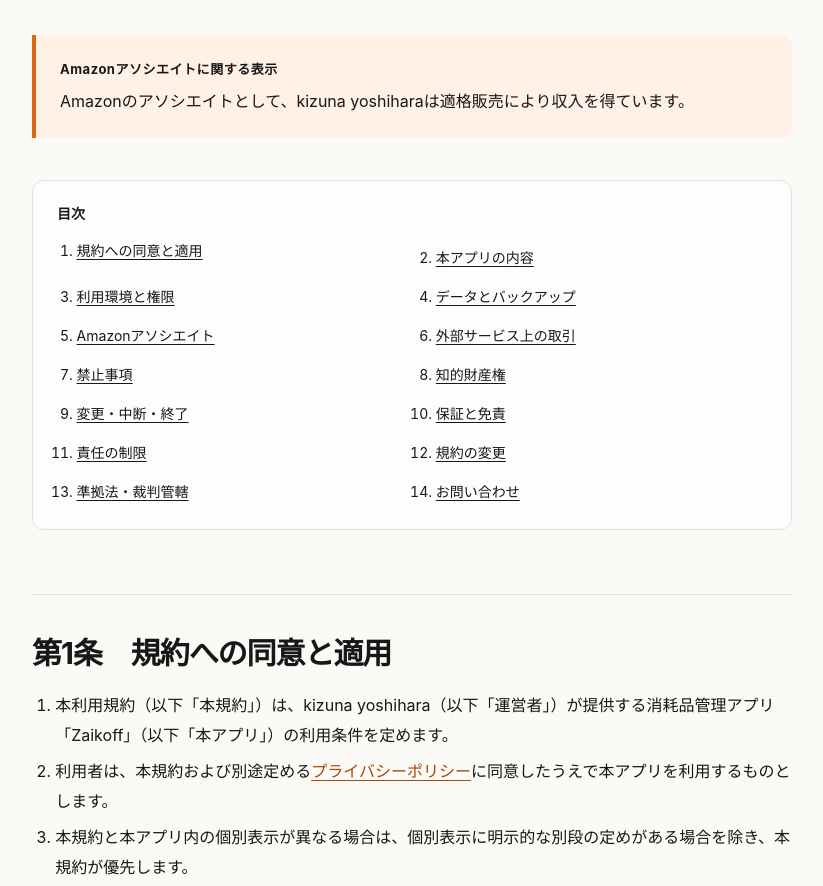
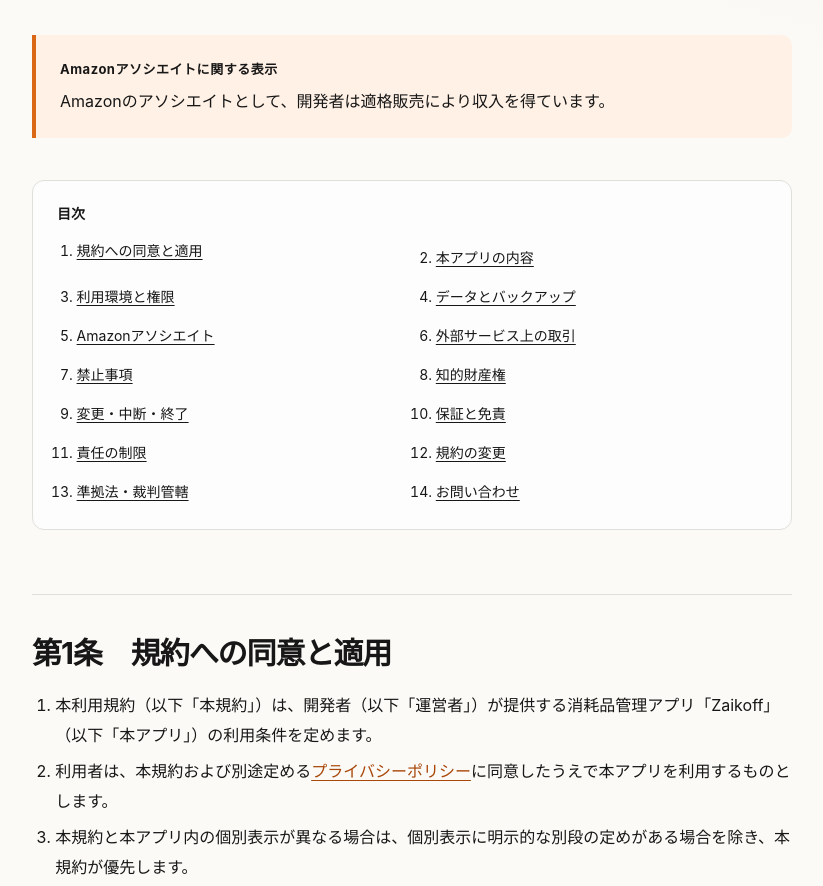
Before and after one commit to kizuna0411/PrivacyPolicy, a plain HTML site: page products/zaikoff/terms-of-service.html in a window 1280 px wide. Shown: the part 393-1279 px from the top of the page, without its empty margins (228-1051 px from the left). Drawn offline with Linux system fonts and the light colour scheme.

Commit message:
Hide Zaikoff developer name

```diff
--- a/products/zaikoff/terms-of-service.html
+++ b/products/zaikoff/terms-of-service.html
@@ -324,7 +324,7 @@
       <aside class="affiliate-notice" aria-label="Amazonアソシエイトに関する表示">
         <strong>Amazonアソシエイトに関する表示</strong>
         <p>
-          Amazonのアソシエイトとして、kizuna yoshiharaは適格販売により収入を得ています。
+          Amazonのアソシエイトとして、開発者は適格販売により収入を得ています。
         </p>
       </aside>
 
@@ -351,7 +351,7 @@
       <section id="application">
         <h2>第1条　規約への同意と適用</h2>
         <ol>
-          <li>本利用規約（以下「本規約」）は、kizuna yoshihara（以下「運営者」）が提供する消耗品管理アプリ「Zaikoff」（以下「本アプリ」）の利用条件を定めます。</li>
+          <li>本利用規約（以下「本規約」）は、開発者（以下「運営者」）が提供する消耗品管理アプリ「Zaikoff」（以下「本アプリ」）の利用条件を定めます。</li>
           <li>利用者は、本規約および別途定める<a href="privacy-policy.html">プライバシーポリシー</a>に同意したうえで本アプリを利用するものとします。</li>
           <li>本規約と本アプリ内の個別表示が異なる場合は、個別表示に明示的な別段の定めがある場合を除き、本規約が優先します。</li>
         </ol>
@@ -396,7 +396,7 @@
         <h2>第5条　Amazonアソシエイト・プログラム</h2>
         <ol>
           <li>本アプリには、Amazon.co.jpへ遷移するアフィリエイトリンクが含まれます。</li>
-          <li>Amazonのアソシエイトとして、kizuna yoshiharaは適格販売により収入を得ています。</li>
+          <li>Amazonのアソシエイトとして、開発者は適格販売により収入を得ています。</li>
           <li>当該リンクには、AmazonアソシエイトのトラッキングID「zaikoff-22」が含まれます。</li>
           <li>利用者が当該リンクを経由して適格な商品を購入した場合、運営者がAmazonから紹介料を受け取ることがあります。</li>
           <li>Amazonおよび関連する商標は、Amazon.com, Inc.またはその関連会社の商標です。本アプリはAmazonが運営または提供するアプリではありません。</li>
@@ -508,7 +508,7 @@
         <div class="contact-card">
           <dl>
             <dt>運営者</dt>
-            <dd>kizuna yoshihara</dd>
+            <dd>開発者（氏名は必要に応じて開示します）</dd>
             <dt>メール</dt>
             <dd><a href="mailto:kyoshihara0411@gmail.com">kyoshihara0411@gmail.com</a></dd>
           </dl>
```
Also changed, not shown: products/zaikoff/privacy-policy.html (+3 -3 lines).
